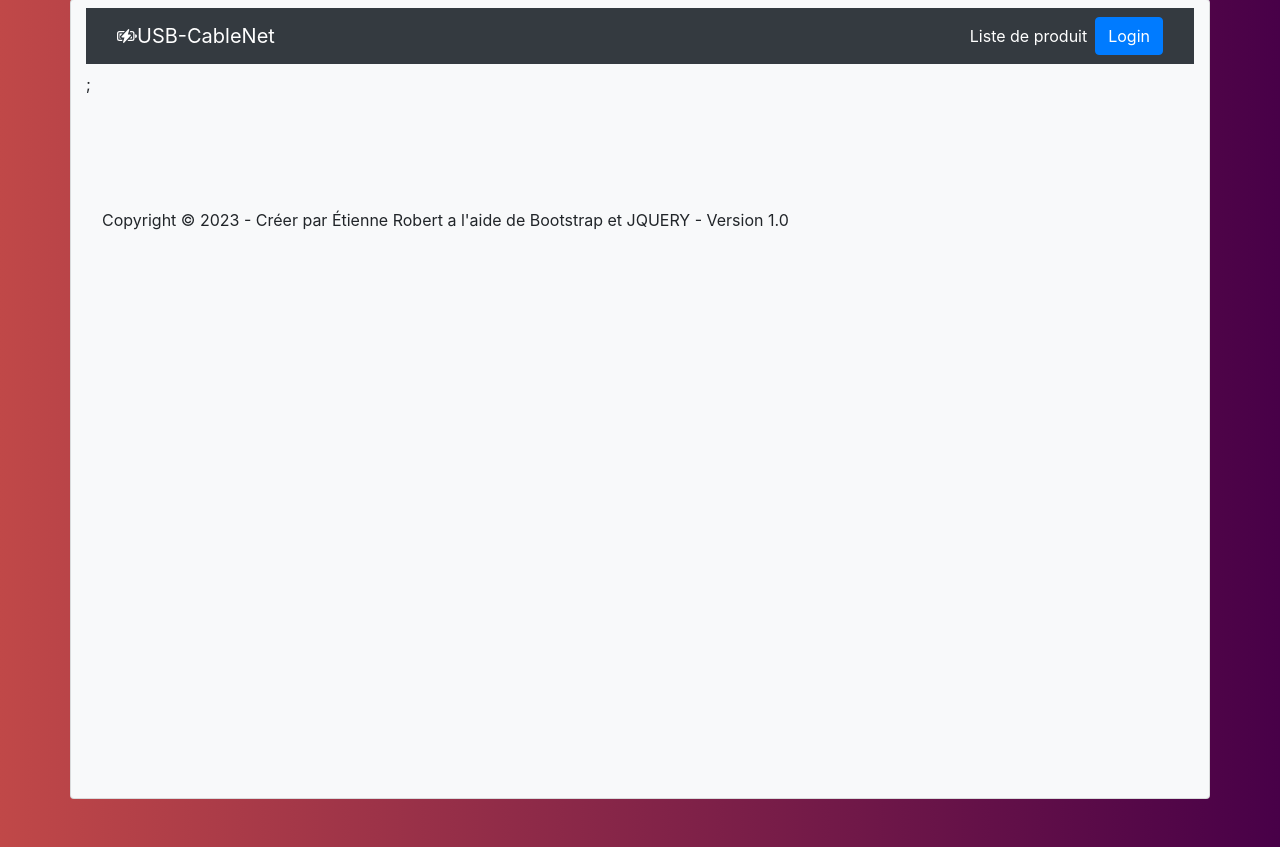
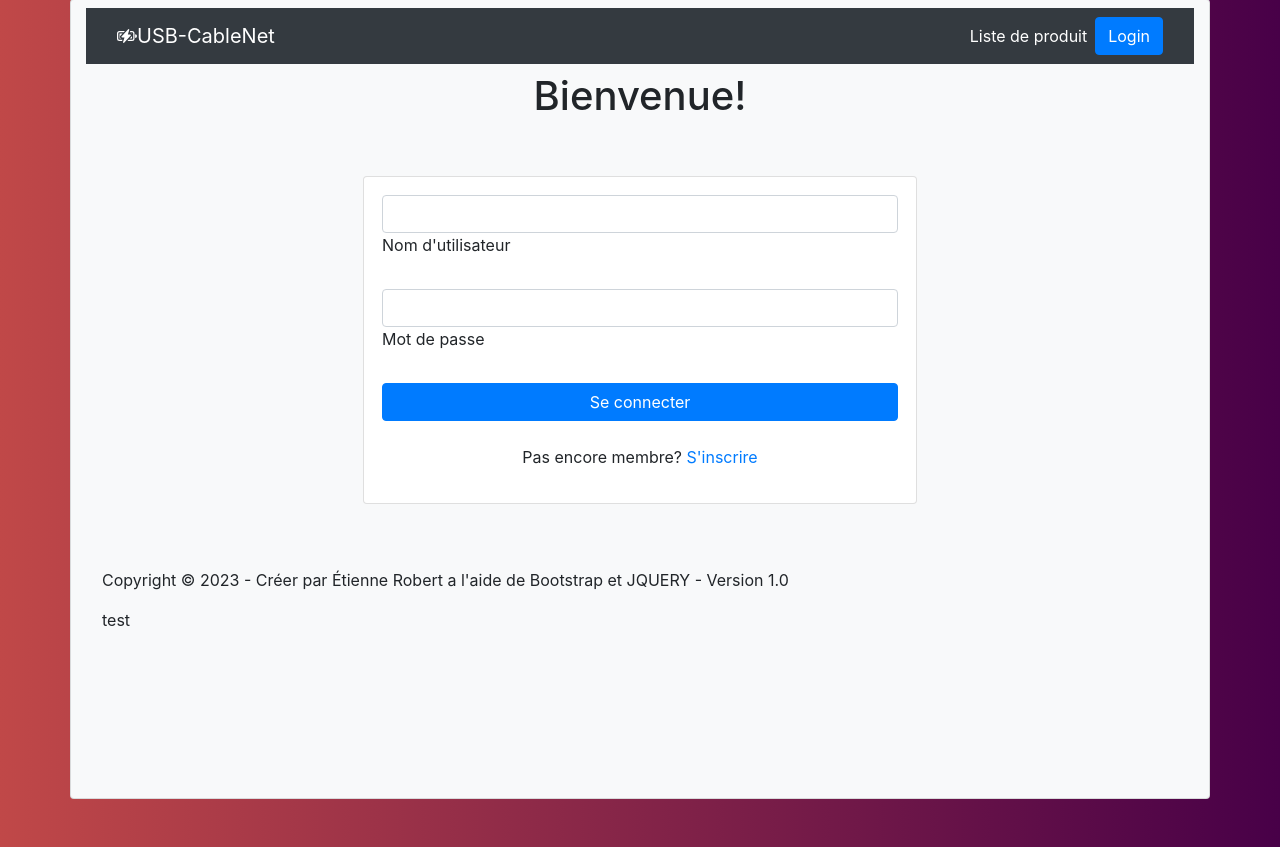
Before and after one commit to eti9/PHP-Panier, a PHP site: page /?login in a window 1280 px wide. Shown: the part 49-896 px from the top of the page. Run offline with PHP 8.4, Linux system fonts and the light colour scheme; data that the repository does not hold is empty.

Commit message:
Added loggin form and routing

```diff
--- a/controleurs/ProduitControleurs.php
+++ b/controleurs/ProduitControleurs.php
@@ -6,3 +6,7 @@ function afficherListeProduit()
     $req = $ProduitBD->getListProduit();
     require("vues/listeProduitVue.php");
 }
+function afficherFormLoggin()
+{
+    require("vues/formLogin.php");
+}
--- a/index.php
+++ b/index.php
@@ -1,4 +1,13 @@
 <?php
+session_start();
 require("./controleurs/ProduitControleurs.php");
+$_SESSION['Username'] = 'test';
 
-afficherListeProduit();
+//This is the base index
+if (isset($_POST['Username']) && isset($_POST['Password'])) {
+
+} else if (isset($_GET['login'])) {
+    afficherFormLoggin();
+} else {
+    afficherListeProduit();
+}
--- a/vues/_layout.php
+++ b/vues/_layout.php
@@ -40,7 +40,7 @@
         <div id="navcol-5" class="collapse navbar-collapse">
           <ul class="navbar-nav ml-auto">
             <li class="nav-item"><a class="nav-link active" href="#">Liste de produit</a></li>
-          </ul><a class="btn btn-primary ms-md-2" role="button" href="#">Login</a>
+          </ul><a class="btn btn-primary ms-md-2" role="button" href="?login">Login</a>
         </div>
       </div>
     </nav>
@@ -51,6 +51,9 @@
 
     <footer class="p-2 m-2">
       <p>Copyright &copy; 2023 - Créer par Étienne Robert a l'aide de Bootstrap et JQUERY - Version 1.0</p>
+      <p>
+        <?= $_SESSION['Username'] ?>
+      </p>
     </footer>
   </div>
   <script src="https://code.jquery.com/jquery-3.3.1.slim.min.js"
--- /dev/null
+++ b/vues/formLogin.php
@@ -0,0 +1,38 @@
+<!-- Login form bootstrap from https://mdbootstrap.com/docs/standard/extended/login/ -->
+<?php ob_start(); ?>
+<div class="d-flex justify-content-center">
+    <h1 class="title">
+        Bienvenue!
+    </h1>
+</div>
+<div class="d-flex justify-content-center">
+    <div class="card m-5 center-card" style="width: 50%">
+        <form class="form m-2" action="" method="post">
+            <!-- Username input -->
+            <div class="form-outline mb-4">
+                <input type="text" id="username" name="Username" class="form-control" />
+                <label class="form-label" for="username">Nom d'utilisateur</label>
+            </div>
+
+            <!-- Password input -->
+            <div class="form-outline mb-4">
+                <input type="password" id="password" name="Password" class="form-control" />
+                <label class="form-label" for="password">Mot de passe</label>
+            </div>
+
+            <!-- Submit button -->
+            <button type="submit" class="btn btn-primary btn-block mb-4">Se connecter</button>
+
+            <!-- Register buttons -->
+            <div class="text-center">
+                <p>Pas encore membre? <a href="?register">S'inscrire</a></p>
+            </div>
+        </form>
+    </div>
+</div>
+<?php
+
+$content = ob_get_clean();
+require("_layout.php");
+
+?>
--- a/vues/listeProduitVue.php
+++ b/vues/listeProduitVue.php
@@ -1,4 +1,4 @@
-<?php ob_start() ?>;
+<?php ob_start() ?>
 <!-- Design comes from  : https://bbbootstrap.com/snippets/bootstrap-ecommerce-category-product-list-page-93685579 -->
 <div class="container mt-5 mb-5">
     <div class="d-flex justify-content-center row">
@@ -29,10 +29,14 @@
                             <h6 class="text-success">Free shipping</h6>
                             <div class="d-flex flex-column mt-4">
 
+
+
+                                <!-- Form to add  product to shopping card -->
                                 <form class="form">
                                     <div class="inline-block">
+                                        <input type="hidden" name="produitId" value=<?= $produit['ProduitID'] ?> />
                                         <label for="quantite" class="form-label">Quantité:</label>
-                                        <input id="quantite" class="ml-2" name="quantite" style="width:47px;" type="number"
+                                        <input id="quantite" class="ml-2" name="NbItem" style="width:47px;" type="number"
                                             min="1" max=<?= $produit['NbDisponible'] ?> value="1"></input>
                                     </div>
                                     <button class="btn btn-outline-primary btn-sm mt-2" type="submit">Ajouter au panier
```
Also changed, not shown: modeles/UserModel.php (added).
